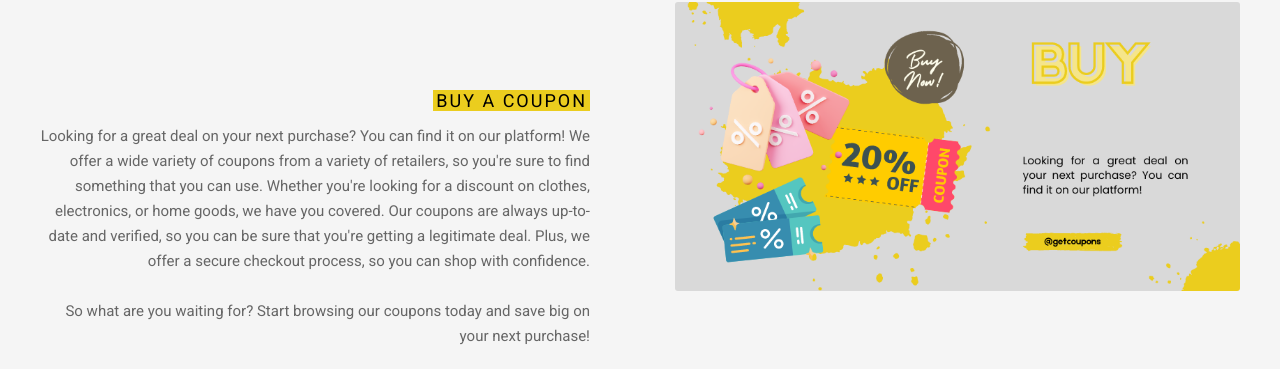
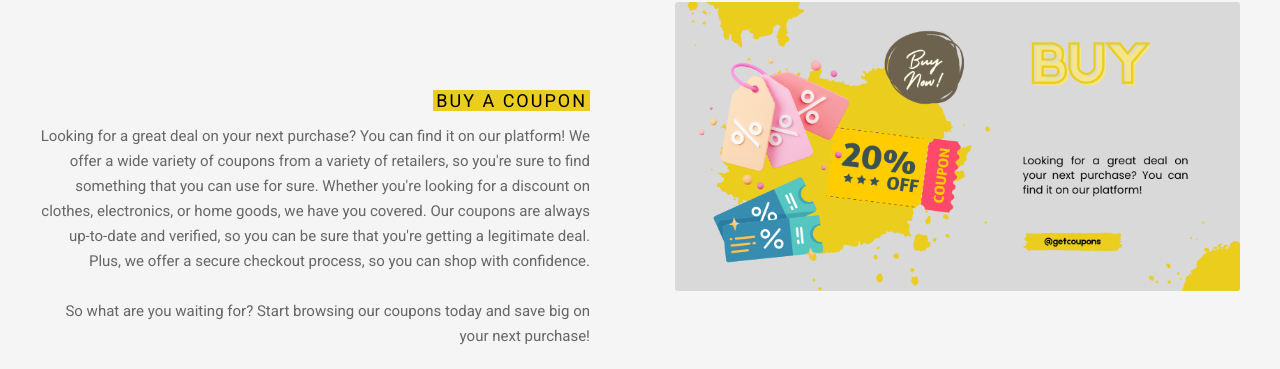
Before and after one commit to Deadpool608/getcpn, a PHP site: page / in a window 1280 px wide. Shown: the part 2102-2471 px from the top of the page. Run offline with PHP 8.4, Linux system fonts and the light colour scheme.

Commit message:
Update index.php

```diff
--- a/index.php
+++ b/index.php
@@ -114,7 +114,7 @@ include('header.php');
       </div>
    </div>
 </section>
-<!-- End Section Why Choose Us -->
+<!-- End of Section Why Choose Us -->
 <section class="padding bg-grey">
    <div class="container">
       <div class="row">
@@ -153,7 +153,7 @@ include('header.php');
                      <p>
                         Looking for a great deal on your next purchase? You can find it on our platform! We offer a wide
                         variety of coupons from a variety of retailers, so you're sure to find something that you can
-                        use. Whether you're looking for a discount on clothes, electronics, or home goods, we have you
+                        use for sure. Whether you're looking for a discount on clothes, electronics, or home goods, we have you
                         covered.
 
                         Our coupons are always up-to-date and verified, so you can be sure that you're getting a
```
